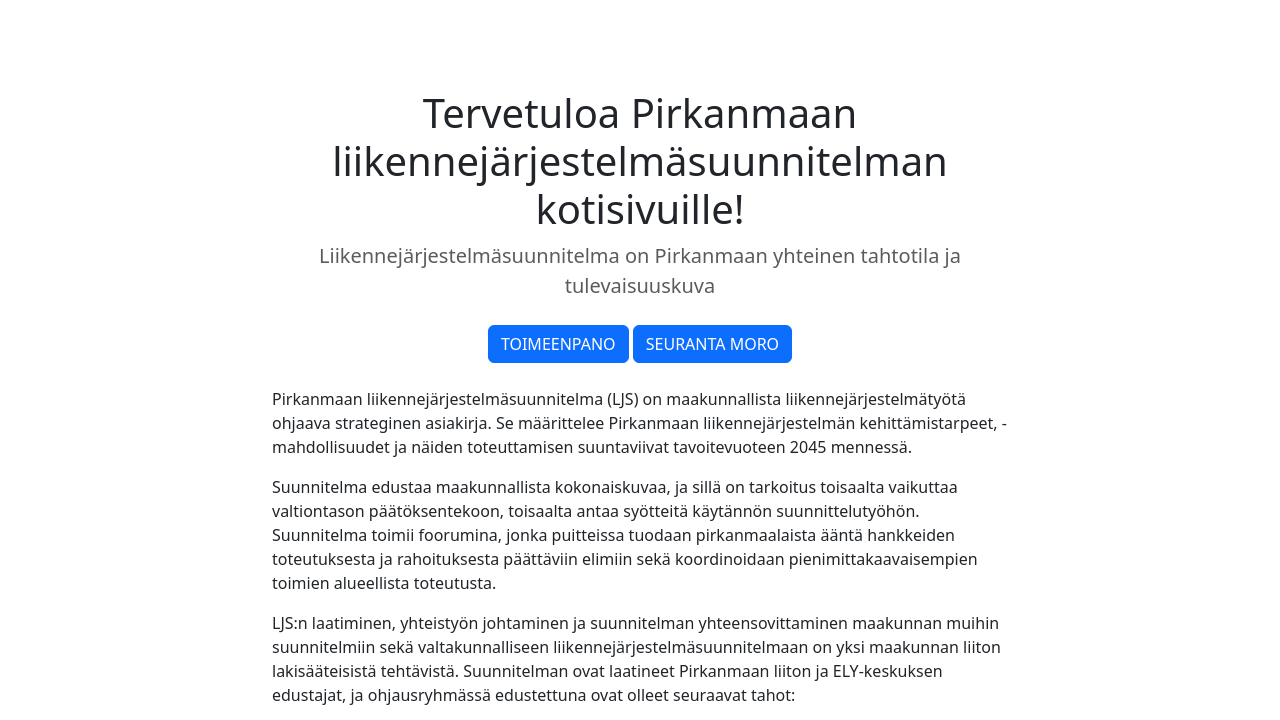
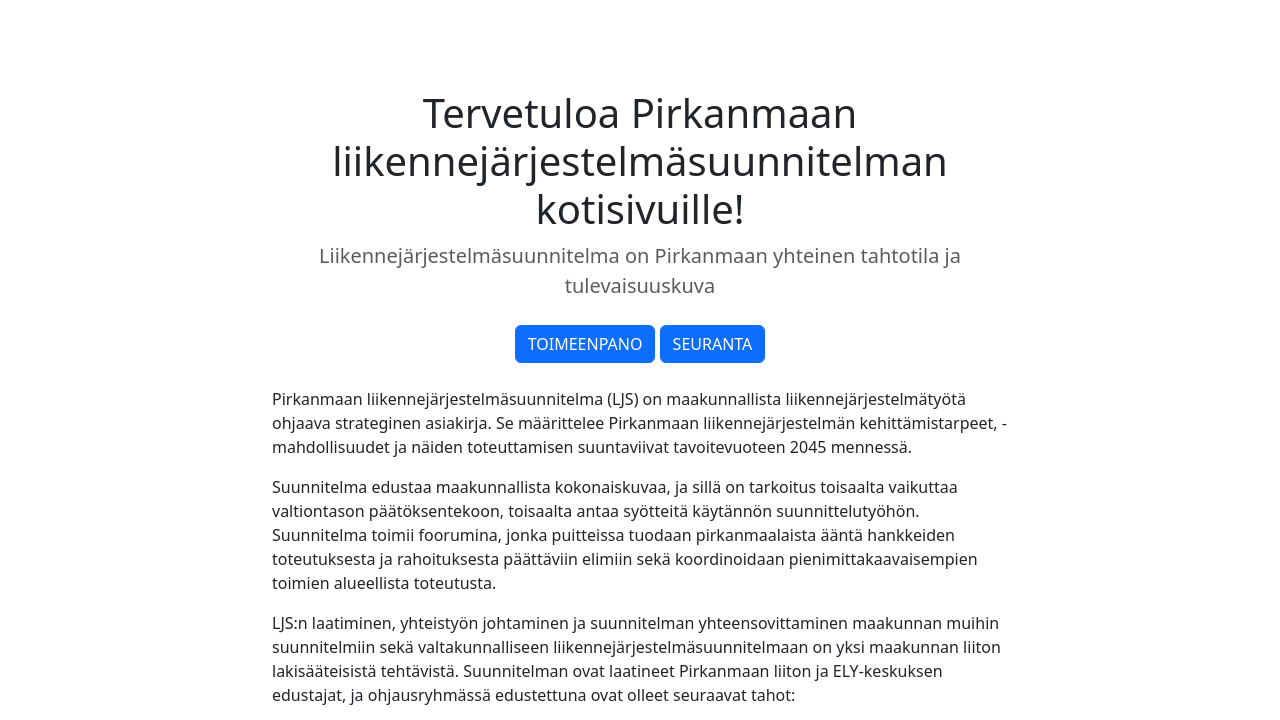
Before and after one commit to ZenJappanen/Liikennejarjestelmasuunnitelma, a plain HTML site: page index.html in a window 1280 px wide. Shown: the part 63-783 px from the top of the page. Drawn offline with nearby package versions, Linux system fonts and the light colour scheme.

Commit message:
testi pois

```diff
--- a/index.html
+++ b/index.html
@@ -62,7 +62,7 @@
                 >TOIMEENPANO
               </a>
               <a href="/ljs/pages/seuranta.html" class="btn btn-primary my-2"
-                >SEURANTA MORO
+                >SEURANTA
               </a>
             </p>
             <p class="presentationtext">
```
